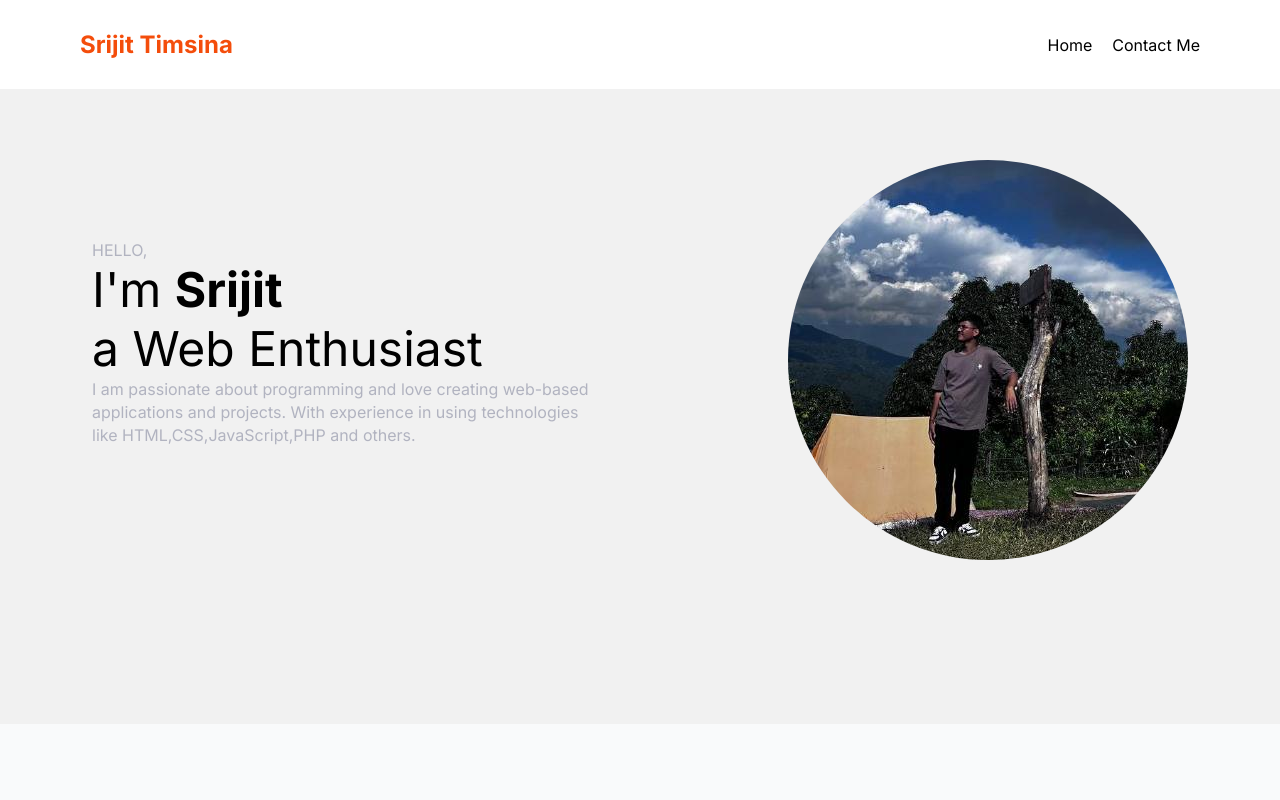
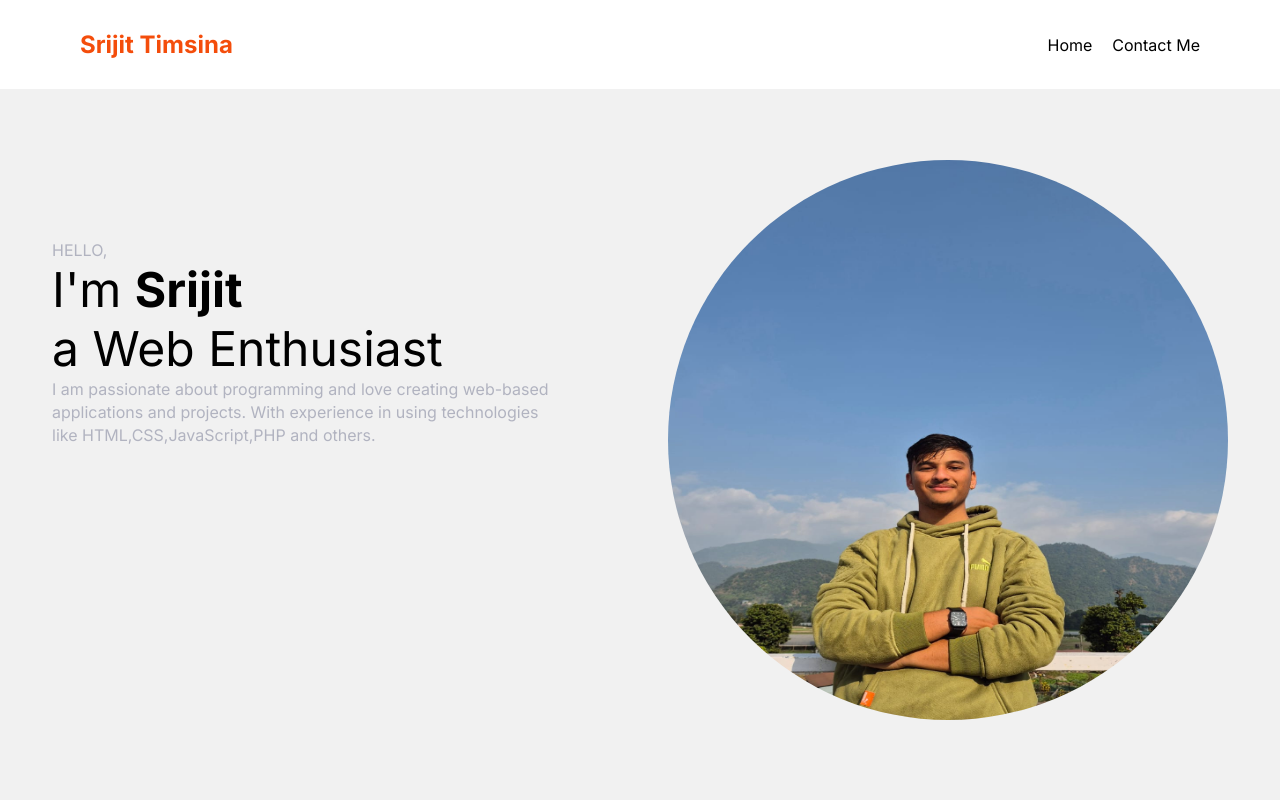
Before and after one commit to srijit-timsina/portfolio, a plain HTML site: page index.html in a window 1280 px wide. Shown: the top 800 px of the page. Drawn offline with Linux system fonts and the light colour scheme; a web font is replaced by a local one.

Commit message:
some updates

```diff
--- a/index.html
+++ b/index.html
@@ -63,6 +63,8 @@ font-family: "Inter", serif;
        }
        .image img{
         border-radius: 50%;
+        height: 70vh;
+        width: 70vh;
        }
        .main .about p{
         color: #B1B3C0;
@@ -185,7 +187,7 @@ font-family: "Inter", serif;
         <p style="line-height: 23px;">I am passionate about programming and love creating web-based applications and projects. With experience in using technologies like HTML,CSS,JavaScript,PHP and others.</p>
     </div>
     <div class="image">
-        <img src="image.jpeg" alt="Pic">
+        <img src="img.jpg" alt="Pic">
     </div>
 </div>
     <div class="form" id="form">
```
Also changed, not shown: image.jpeg (deleted), img.jpg (added).
